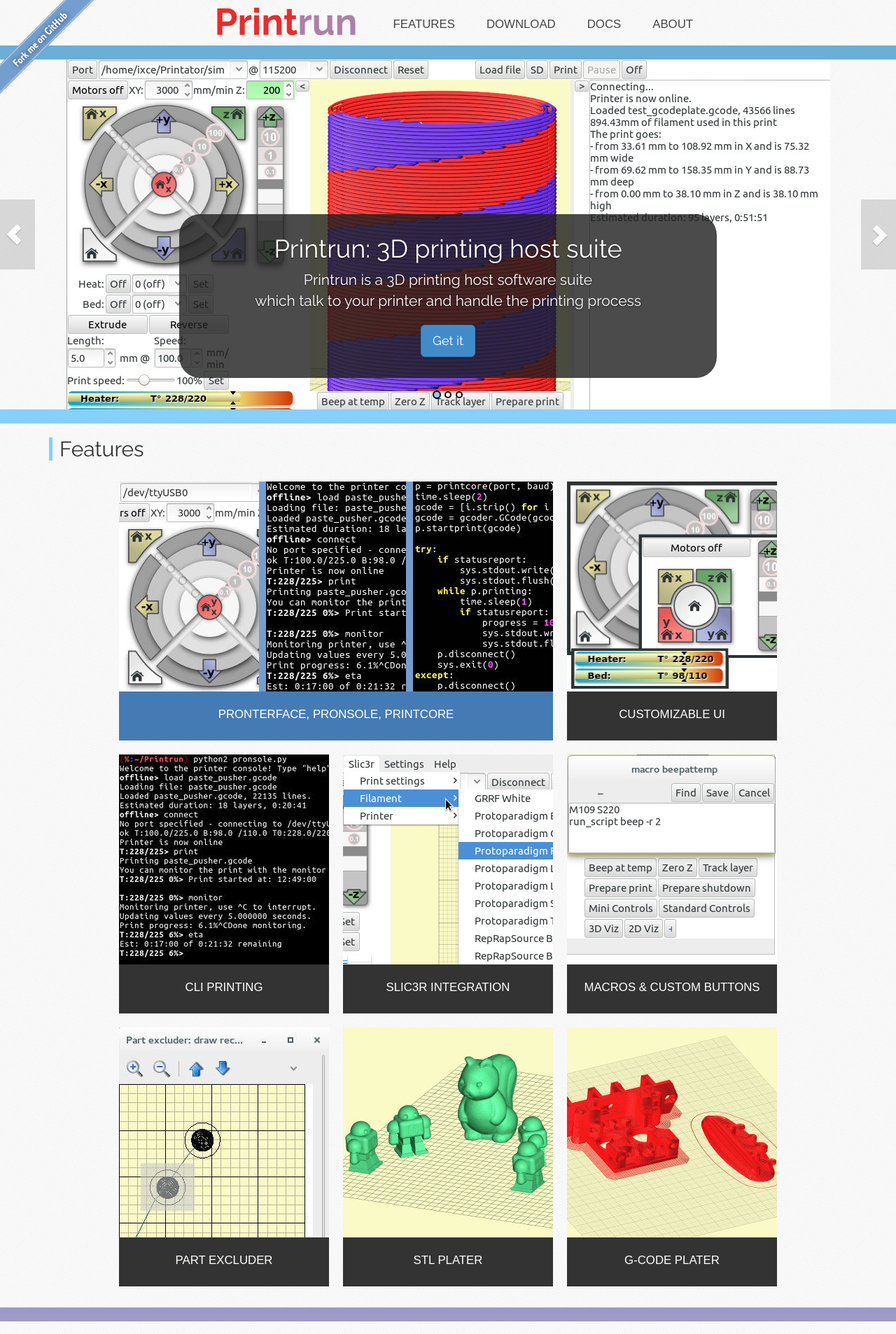
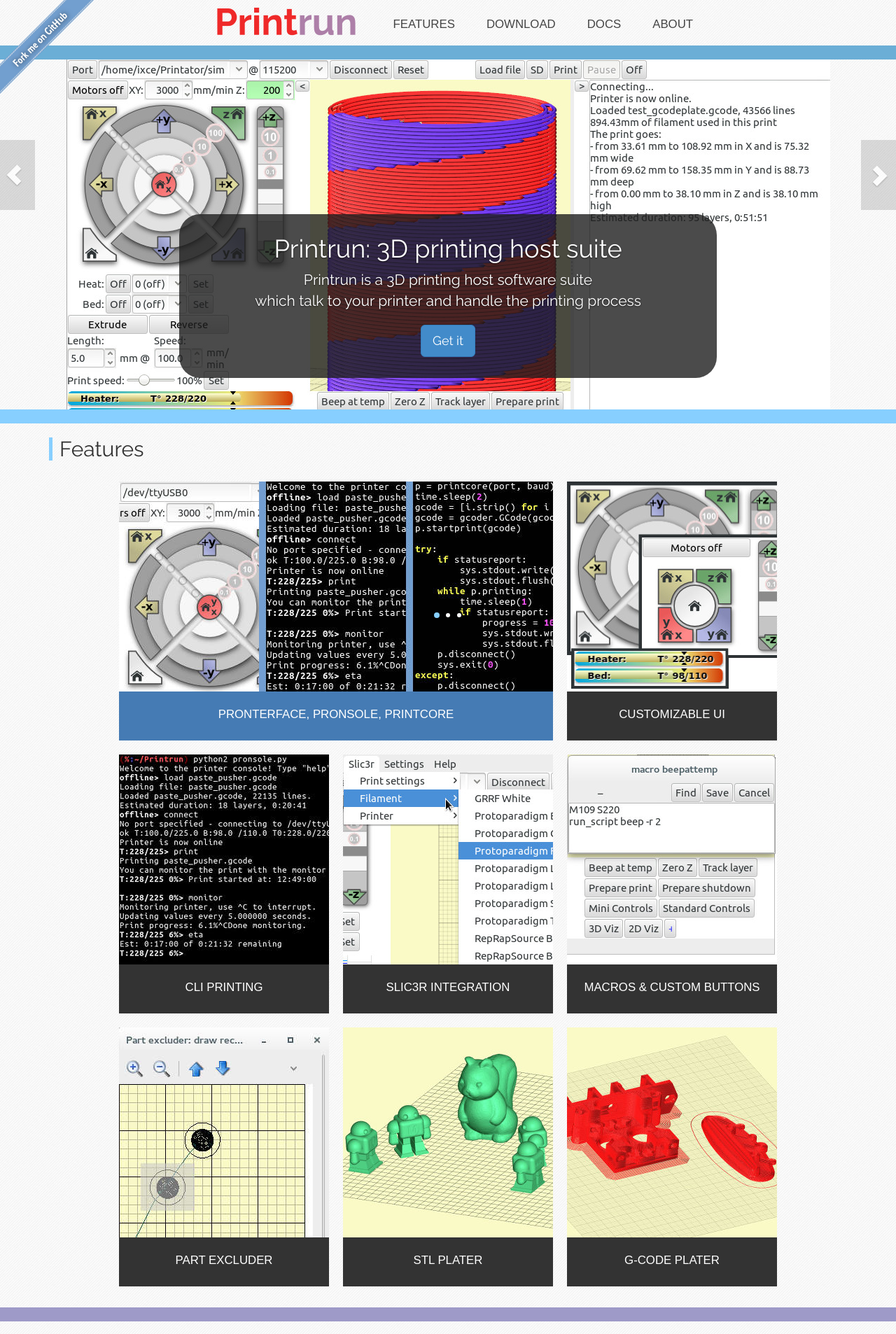
Before and after one commit to kliment/Printrun, a Jekyll site: the page built from index.html, in a window 1280 px wide. Shown: the top 1906 px of the page at 70% size. Built offline with Jekyll 4.4.1, drawn with Linux system fonts in a browser that asks for light colours; nearby versions of some CDN libraries; some web fonts are replaced.

Commit message:
Disable carousel styling

```diff
--- a/index.html
+++ b/index.html
@@ -5,7 +5,7 @@ layout: default
         <div id="main" class="separator bg-blue"></div>
         <!-- Carousel
         ================================================== -->
-        <div id="carousel" class="carousel slide" data-ride="carousel" data-interval="false">
+        <div id="excarousel" class="excarousel slide" data-ride="excarousel" data-interval="false">
             <!-- Indicators -->
             <ol class="carousel-indicators">
                 <li data-target="#carousel" data-slide-to="0" class="active"></li>
```
